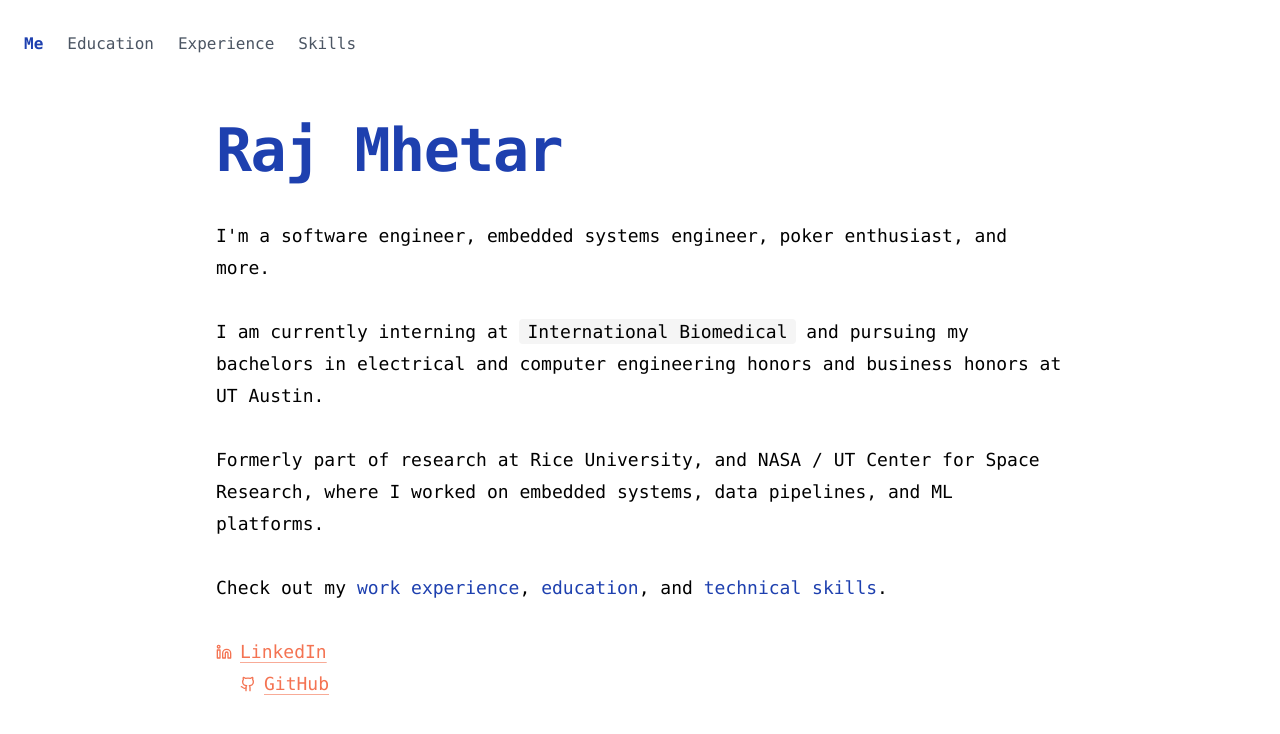
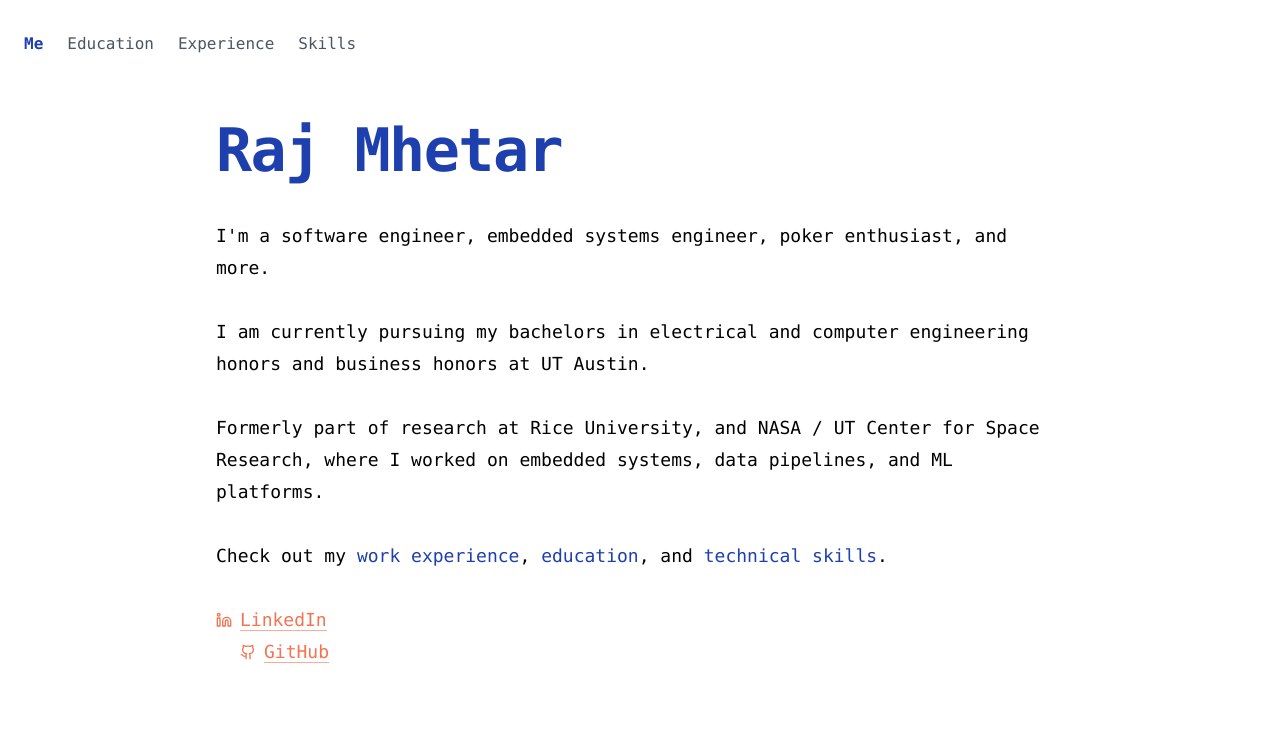
Before and after one commit to rajmhetar/rajmhetar.github.io, a Next.js app: page / in a window 1280 px wide. Shown: the top 734 px of the page. Built offline with nearby package versions, Linux system fonts and the light colour scheme.

Commit message:
Remove International Biomedical internship line and simplify to focus on degree pursuit

```diff
--- a/app/page.tsx
+++ b/app/page.tsx
@@ -16,7 +16,7 @@ export default function Home() {
             </p>
 
             <p>
-              I am currently interning at <span className="bg-muted px-2 py-0.5 rounded-sm">International Biomedical</span> and pursuing my bachelors in electrical and computer engineering honors and business honors at UT Austin.
+              I am currently pursuing my bachelors in electrical and computer engineering honors and business honors at UT Austin.
             </p>
 
             <p>
```
